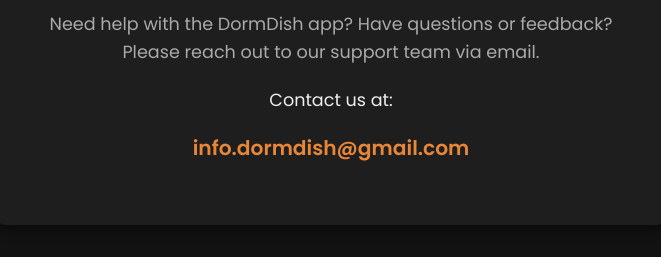
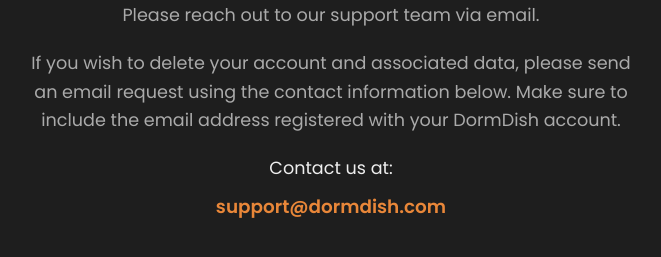
Before and after one commit to FilipposMylonas/dormdish-support, a plain HTML site: page contact.html in a window 1280 px wide. Shown: the part 371-628 px from the top of the page, without its empty margins (309-970 px from the left). Drawn offline with Linux system fonts and the light colour scheme.

Commit message:
Update contact.html

```diff
--- a/contact.html
+++ b/contact.html
@@ -78,12 +78,13 @@
             Need help with the DormDish app? Have questions or feedback?
             Please reach out to our support team via email.
         </p>
+        <p>
+            If you wish to delete your account and associated data, please send an email request using the contact information below. Make sure to include the email address registered with your DormDish account.
+        </p>
         <p class="contact-instruction">
             Contact us at:
         </p>
-        <p>
-            <a href="mailto:info.dormdish@gmail.com" class="email-link">info.dormdish@gmail.com</a>
-        </p>
+        <a href="mailto:support@dormdish.com" class="email-link">support@dormdish.com</a>
     </div>
 </body>
 </html>
```
